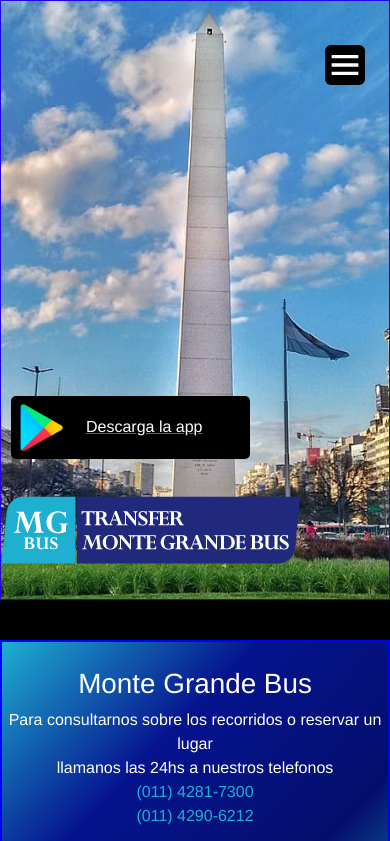
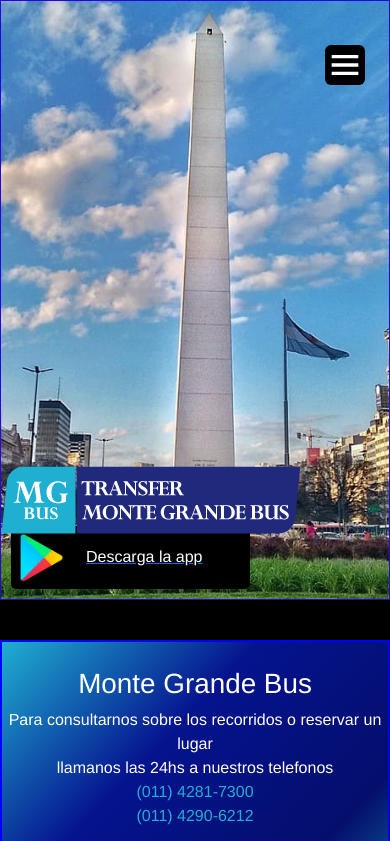
Before and after one commit to montegrandebus/montegrandebus, a website: page index.html in a window 390 px wide. Shown: the top 841 px of the page. Drawn offline with nearby package versions, Linux system fonts and the light colour scheme.

Commit message:
altura logos menu

```diff
--- a/scss/_general.scss
+++ b/scss/_general.scss
@@ -273,11 +273,11 @@
         animation: transitionInLogo 1.3s;
         display: unset;
         position: absolute;
-        bottom: 280px;
+        bottom: 310px;
     }
     .logoplaystore__menu {
         animation: transitionInLogo 1.3s;
-        margin: 395px 10px;
+        margin: 525px 10px;
         background-color: black;
         width: 239px;
         border-radius: 5px;
```
Also changed, not shown: css/main.css.
